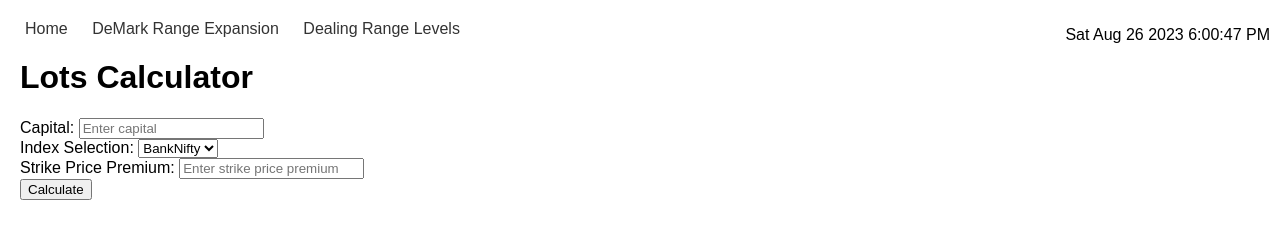
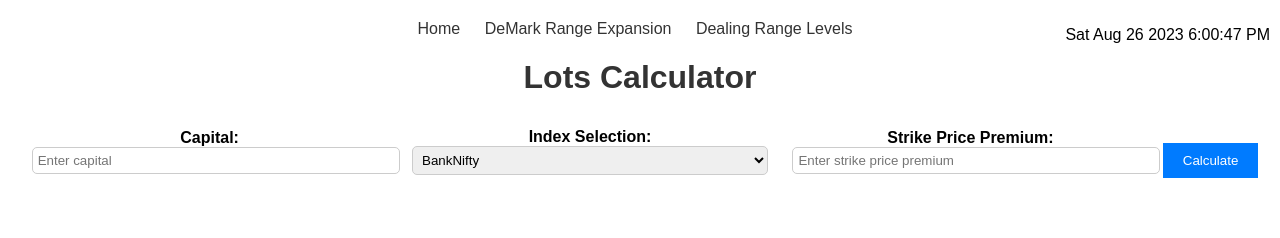
Before and after one commit to pben369/pben369.github.io, a plain HTML site: page calculator.html in a window 1280 px wide. Drawn offline with Linux system fonts and the light colour scheme.

Commit message:
typo fixed

```diff
--- a/calculator.html
+++ b/calculator.html
@@ -4,7 +4,7 @@
     <meta charset="UTF-8">
     <meta name="viewport" content="width=device-width, initial-scale=1.0">
     <title>Lots Calculator</title>
-    <link rel="stylesheet" href="calculaor.css">
+    <link rel="stylesheet" href="calculator.css">
     <link rel="stylesheet" type="text/css" href="style.css">
     <link rel="stylesheet" type="text/css" href="datenTime.css">
 </head>
```
